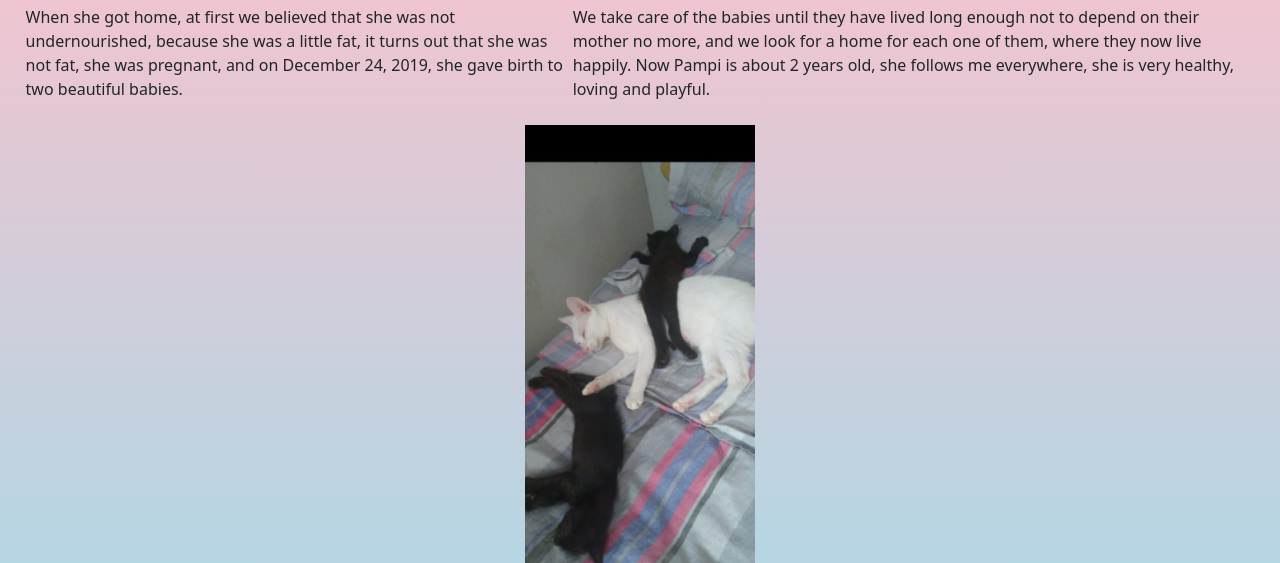
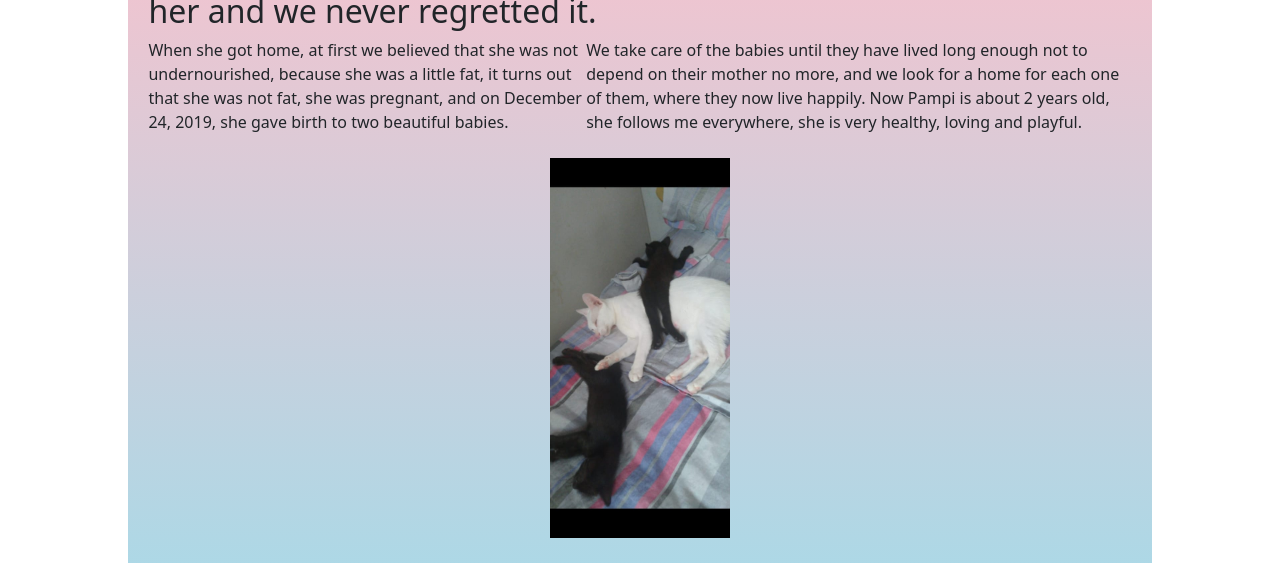
Before and after one commit to SaturnoBot/ProyecytoDesarrolloWebCoder, a website: page pages/story.html in a window 1280 px wide. Shown: the part 440-1003 px from the top of the page. Drawn offline with nearby package versions, Linux system fonts and the light colour scheme.

Commit message:
version final 1.2

```diff
--- a/pages/story.html
+++ b/pages/story.html
@@ -5,7 +5,7 @@
 	<meta name="viewport" content="width=device-width, initial-scale=1.0">
 	<title>Pampi's Story</title>
 	<meta name="description" content="la historia de la gata, como la adoptamos, sus crias y como se encuentra ahora">
-	<meta name="keywords" content="cat, cats, pets, pet, white cat, albino cat, pampita, pampi, paw, paws, cats photos, cute, cute cat, cute cats, sad, i feel sad, im sad, rescued cat, adopted pet, adopted cat">
+	<meta name="keywords" content="cat, cats, pets, pet, white cat, albino cat, pampita, pampi, paw, paws, story, cute, cute cat, cute cats, sad, i feel sad, im sad, rescued cat, adopted pet, adopted cat">
 	<meta name="author" content="Santiago Andres Santilli">
 	<link rel="stylesheet" href="../css/main.css">
 
--- /dev/null
+++ b/scss/_body.scss
@@ -0,0 +1,4 @@
+body{
+    margin-right: 10%;
+    margin-left: 10%;
+}
--- a/scss/main.scss
+++ b/scss/main.scss
@@ -8,3 +8,4 @@
 @import "_main";
 @import "_footer";
 @import "_media";
+@import "_body"
```
Also changed, not shown: css/main.css.
